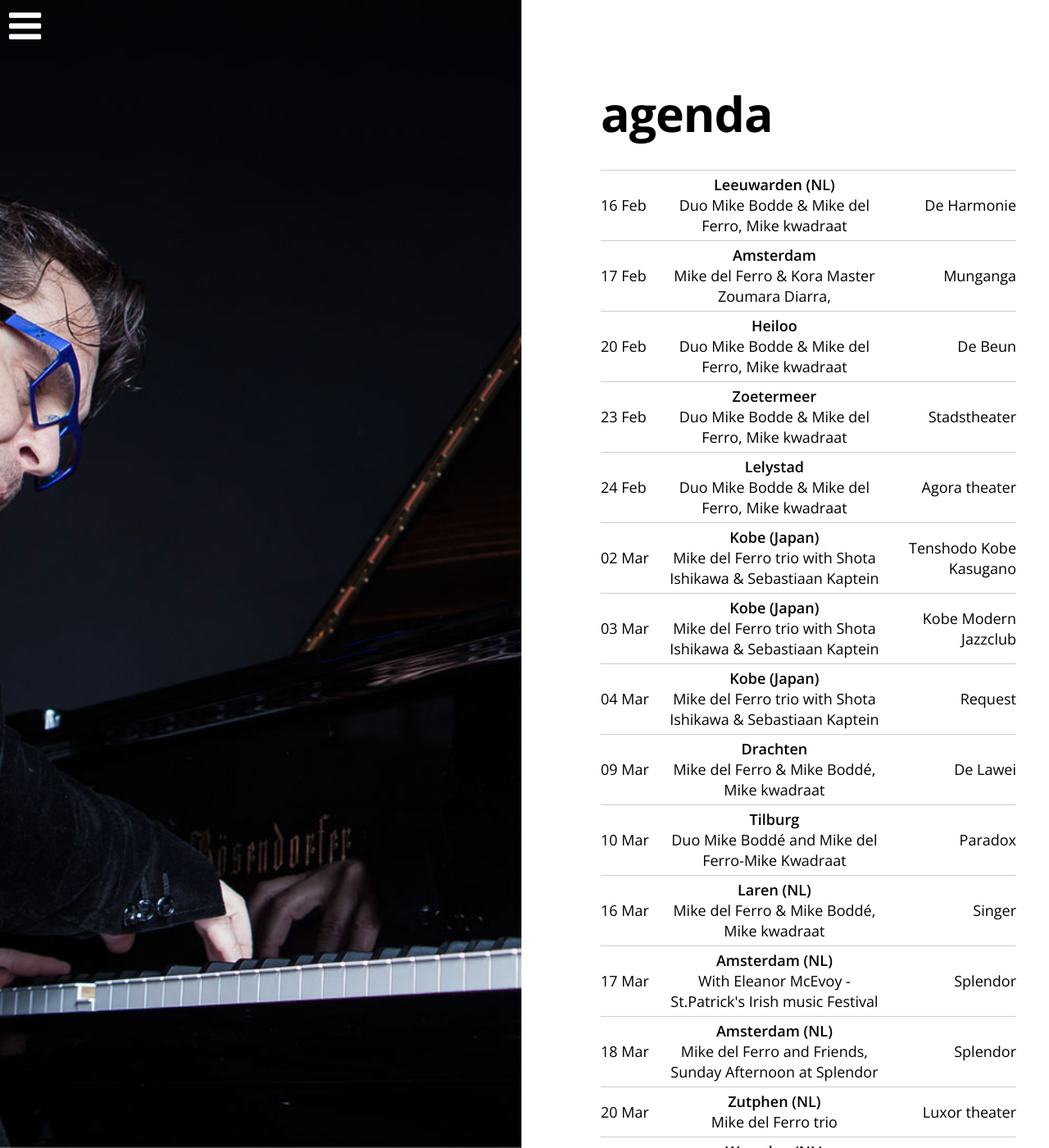
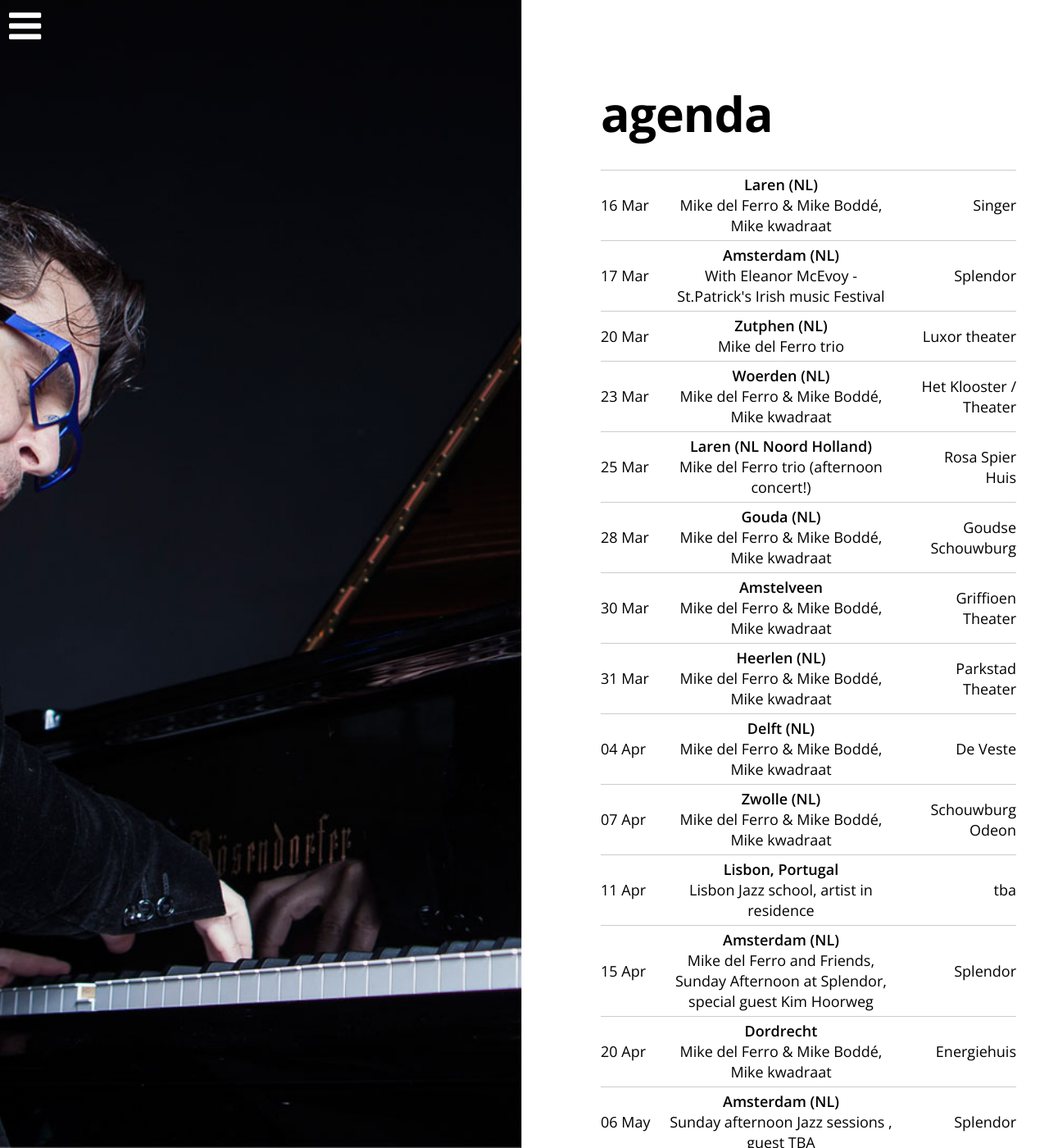
Before and after one commit to mikedelferro/website, a Jekyll site: the page built from agenda.html, in a window 1280 px wide and 1400 px high. Shown: the whole window at 82% size. Built offline with Jekyll 4.4.1, drawn with Linux system fonts in a browser that asks for light colours; nearby versions of some CDN libraries; some of the changed text lies outside the part shown.

Commit message:
Updated '_config.yml' via CloudCannon

```diff
--- a/_config.yml
+++ b/_config.yml
@@ -1,6 +1,8 @@
 gigs:
-  - title: 'Mike del Ferro and Friends, Sunday Afternoon at Splendor'
-    date: 2018-03-18 16:00:00
+  - title: >-
+      Mike del Ferro and Friends, Sunday Afternoon at Splendor, special guest
+      Kim Hoorweg
+    date: 2018-04-15 16:00:00
     location: Splendor
     venue: Amsterdam (NL)
     url: 'http://www.splendoramsterdam.com'
@@ -9,31 +11,21 @@ gigs:
     location: Domtoren
     venue: Utrecht (NL)
     url: 'http://www.klokkenspelvereniging.nl'
-  - title: 'Duo Mike Bodde & Mike del Ferro, Mike kwadraat'
-    date: 2018-02-16 20:00:00
-    location: De Harmonie
-    venue: Leeuwarden (NL)
-    url: 'http://www.harmonie.nl'
-  - title: 'Duo Mike Bodde & Mike del Ferro, Mike kwadraat'
-    date: 2018-02-20 20:15:00
-    location: De Beun
-    venue: Heiloo
-    url: 'http://www.theaterdebeun.nl'
-  - title: 'Duo Mike Bodde & Mike del Ferro, Mike kwadraat'
-    date: 2018-02-23 20:30:00
-    location: Stadstheater
-    venue: Zoetermeer
-    url: 'http://www.stadstheater.nl'
-  - title: 'Duo Mike Bodde & Mike del Ferro, Mike kwadraat'
-    date: 2018-02-24 20:30:00
-    location: Agora theater
-    venue: Lelystad
-    url: 'http://www.agora-lelystad.nl'
-  - title: 'Mike del Ferro & Mike Boddé, Mike kwadraat'
-    date: 2018-03-09 20:30:00
-    location: De Lawei
-    venue: Drachten
-    url: 'http://www.lawei.nl'
+  - title: Harp festival with Sitar Master Niladri Kumar
+    date: 2018-05-13 15:15:00
+    location: Tivoli Vredenburg
+    venue: Utrecht
+    url: 'http://harpfestival.nl/nl/'
+  - title: 'Lisbon Jazz school, artist in residence'
+    date: 2018-04-11 13:30:00
+    location: tba
+    venue: 'Lisbon, Portugal'
+    url:
+  - title: 'Sunday afternoon Jazz sessions , guest TBA'
+    date: 2018-05-06 16:00:00
+    location: Splendor
+    venue: Amsterdam (NL)
+    url: 'http://www.splendoramsterdam.com'
   - title: 'Mike del Ferro & Mike Boddé, Mike kwadraat'
     date: 2018-03-16 20:15:00
     location: Singer
@@ -74,41 +66,16 @@ gigs:
     location: Energiehuis
     venue: Dordrecht
     url: 'http://www.kunstmin.nl'
-  - title: Mike del Ferro trio with Shota Ishikawa & Sebastiaan Kaptein
-    date: 2018-03-02 19:00:00
-    location: Tenshodo Kobe Kasugano
-    venue: Kobe (Japan)
-    url: 'http://www.kobetenshodo.com'
   - title: With Eleanor McEvoy - St.Patrick's Irish music Festival
     date: 2018-03-17 20:00:00
     location: Splendor
     venue: Amsterdam (NL)
     url: 'http://www.splendoramsterdam.com'
-  - title: Mike del Ferro trio with Shota Ishikawa & Sebastiaan Kaptein
-    date: 2018-03-03 17:00:00
-    location: Kobe Modern Jazzclub
-    venue: Kobe (Japan)
-    url: 'https://www.facebook.com/events/1224373214331517/'
-  - title: Duo Mike Boddé and Mike del Ferro-Mike Kwadraat
-    date: 2018-03-10 20:00:00
-    location: Paradox
-    venue: Tilburg
-    url: 'http://www.paradoxtilburg.nl'
   - title: Mike del Ferro & Svenja Staats
     date: 2018-06-10 15:00:00
     location: TBA
     venue: TBA
     url:
-  - title: 'Mike del Ferro & Kora Master Zoumara Diarra,'
-    date: 2018-02-17 20:30:00
-    location: Munganga
-    venue: Amsterdam
-    url: 'http://www.munganga.nl'
-  - title: Mike del Ferro trio with Shota Ishikawa & Sebastiaan Kaptein
-    date: 2018-03-04 19:30:00
-    location: Request
-    venue: Kobe (Japan)
-    url: 'https://www.facebook.com/dai.murata.3'
   - title: Jazz meets Bernstein
     date: 2018-07-24 20:00:00
     location: Albania Jazz festival
@@ -129,7 +96,7 @@ gigs:
     location: Rosa Spier Huis
     venue: Laren (NL Noord Holland)
     url: 'http://rosaspierhuis.nl'
-  - title: Canto Ostinato meets Jazz with Sandra & Jeroen van Veen
+  - title: Mike del Ferro & Mike Boddé - Mike Kwadraat
     date: 2018-11-20 22:00:00
     location: Luxor
     venue: Zutphen (NL)
@@ -140,11 +107,6 @@ gigs:
     venue: Tirana (Albania)
     url:
   - title: 'Sunday afternoon Jazz, Mike del Ferro and Friends, more details soon'
-    date: 2018-04-15 16:00:00
-    location: Splendor
-    venue: Amsterdam (NL)
-    url: 'https://www.splendoramsterdam.com'
-  - title: 'Sunday afternoon Jazz, Mike del Ferro and Friends, more details soon'
     date: 2018-05-13 16:00:00
     location: Amsterdam (NL
     venue: Splendor
```
